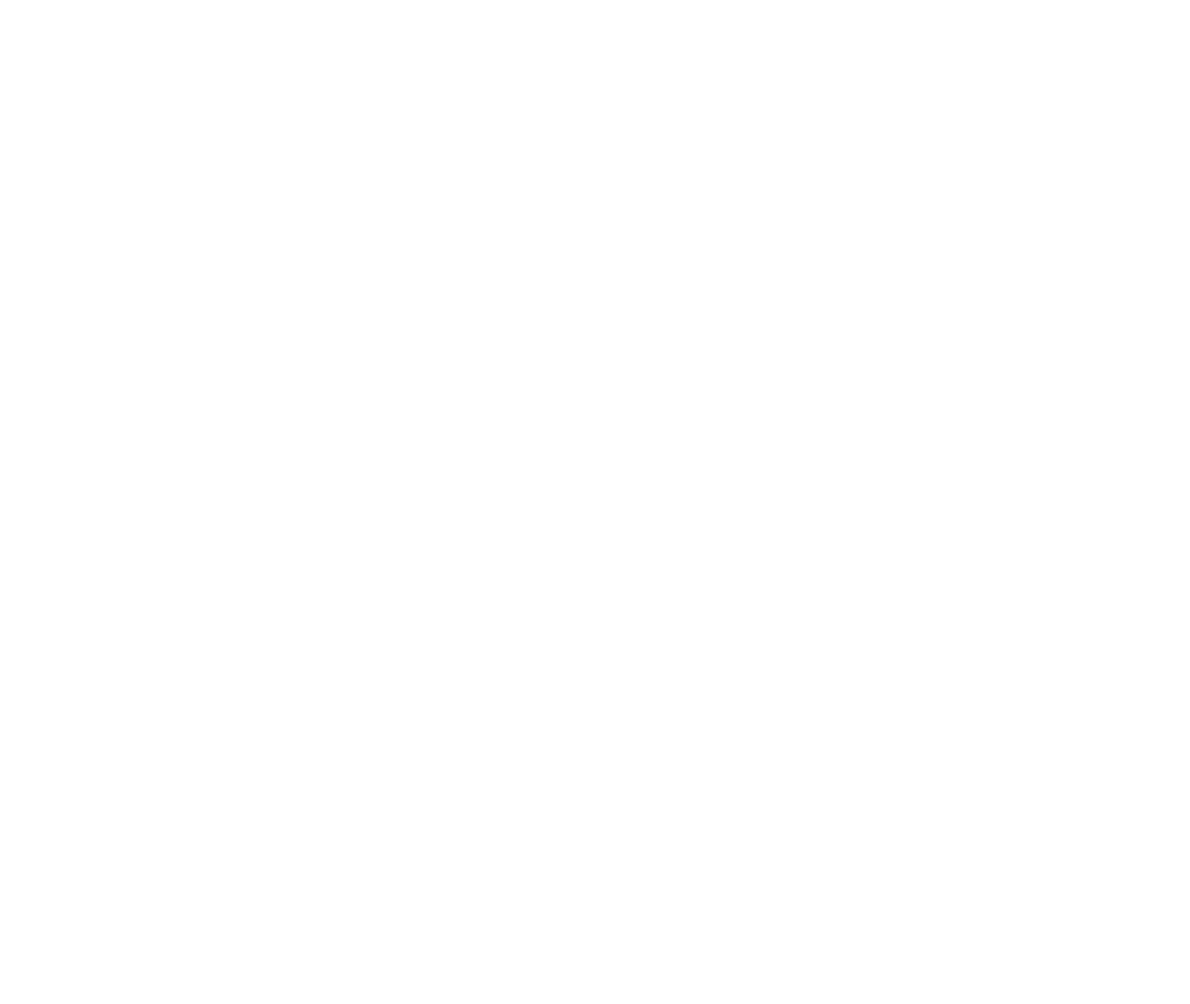
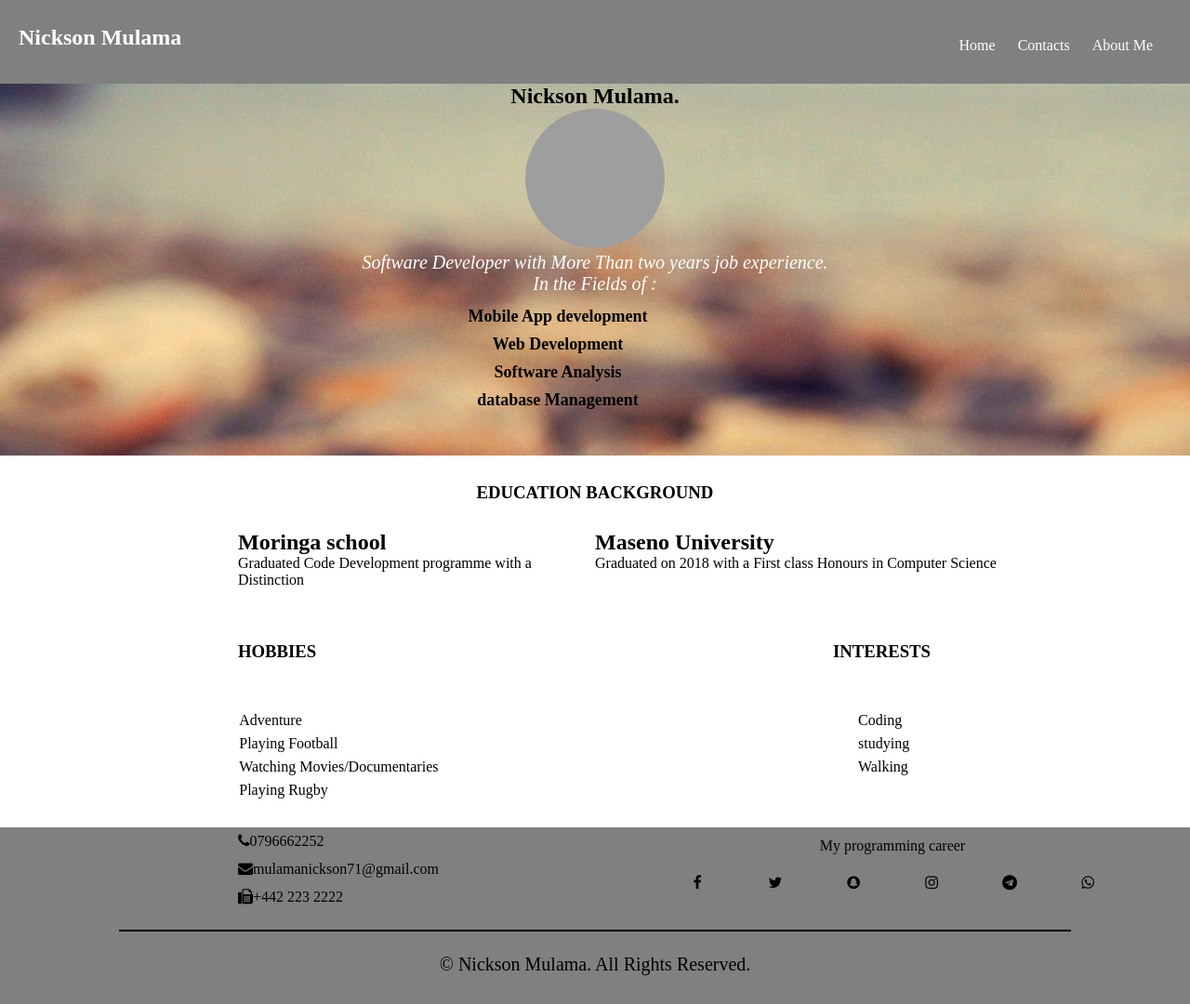
Before and after one commit to nicksonmulama/portfolio, a plain HTML site: page aboutme.html in a window 1280 px wide. Shown: the whole page at 93% size. Before the commit the page ends 800 px from the top, so only its background shows below. Drawn offline with Linux system fonts and the light colour scheme; grey boxes are pictures that could not be loaded.

Commit message:
edited portfolio pages

```diff
--- a/aboutme.html
+++ b/aboutme.html
@@ -0,0 +1,97 @@
+<!DOCTYPE html>
+<html lang="en">
+<head>
+    <meta charset="UTF-8">
+    <meta name="viewport" content="width=device-width, initial-scale=1.0">
+    <title>Document</title>
+    <link rel="stylesheet" href="styles.css">
+    <link rel="stylesheet" href="https://cdnjs.cloudflare.com/ajax/libs/font-awesome/4.7.0/css/font-awesome.min.css">
+
+
+</head>
+<body>
+
+
+
+    <div class="mulama">
+        <h2>Nickson Mulama</h2>
+        <ul>
+            <li> <a href="index1.html">Home</a></li>
+            <li><a href="contacts.html">Contacts</a></li>
+            <li><a href="aboutme.html">About Me</a></li>
+        </ul>
+    </div>
+
+    <section class="s1">
+        <div class="a1">
+            <h2>Nickson Mulama.</h2>
+            <img src="images/nick.jpg">
+            <p>Software Developer with More Than two years job experience.</p>
+            <p>In the Fields of : </p>
+            <ul>
+                <li>Mobile App development</li>
+                <li>Web Development</li>
+                <li>Software Analysis</li>
+                <li>database Management</li>
+            </ul>
+        </div>
+        <div class="a2">
+            <h3>EDUCATION BACKGROUND</h3>
+            <div class="details">
+                <h2> Moringa school</h2>
+                <p>Graduated Code Development programme with a Distinction</p>
+            </div class="details">
+                <h2>Maseno University</h2>
+                <p>Graduated on 2018 with a First class Honours in Computer Science</p>
+
+        </div>
+
+        <div class="a3">
+            <div class="w1">
+
+                <h3>HOBBIES</h3>
+                <ul>
+                    <li>Adventure</li>
+                    <li>Playing Football</li>
+                    <li>Watching Movies/Documentaries</li>
+                    <li>Playing Rugby</li>
+                </ul>
+            </div>
+           <div class="w1">
+
+            <h3>INTERESTS</h3>
+            <ul class="qq">
+                <li>Coding</li>
+                <li>studying</li>
+                <li>Walking</li>
+            </ul>
+           </div>
+
+
+        </div>
+
+    </section>
+
+
+    <footer>
+        <div class="footer1">
+            <p> <i class="fa fa-phone">0796662252</i> </p>
+            <p><i class="fa fa-envelope">mulamanickson71@gmail.com</i></p>
+            <p><i class="fa fa-fax">+442 223 2222</i></p>
+        </div>
+        <div class="footer2">
+            <a href="facebook.com"></a><p>My programming career</p></a>
+            <a href="facebook.com"></a><i class="fa fa-facebook"></i></a>
+            <a href="facebook.com"></a><i class="fa fa-twitter"></i></a>
+            <a href="facebook.com"></a><i class="fa fa-snapchat"></i></a>
+            <a href="facebook.com"></a><i class="fa fa-instagram"></i></a>
+            <a href="facebook.com"></a><i class="fa fa-telegram"></i></a>
+            <a href="facebook.com"></a><i class="fa fa-whatsapp"></i></a>
+
+        </div>
+        <div class="footer3">
+            <p>&copy; Nickson Mulama. All Rights Reserved.</p>
+        </div>
+    </footer>
+
+</body>
--- a/styles.css
+++ b/styles.css
@@ -43,7 +43,7 @@ ul li a:hover{
     border-radius: 5px;
 }
 section{
-    min-height: 500px;
+    min-height: 450px;
 }
 footer{
     background-color: grey;
@@ -109,7 +109,7 @@ footer{
     height: 200px;
 }
 .three{
-    min-height: 500px;
+    min-height: 400px;
     background-color: blanchedalmond;
 }
 .three h3{
@@ -163,3 +163,80 @@ footer{
 #contacting{
     background: url('images/beach.jpg');
 }
+.s1{
+    min-width: 80%;
+}
+.a1{
+    width: 100%;
+    min-height: 300px;
+    background-color:;
+    text-align: center;
+}
+.a1 img{
+    width:150px;
+    height: 150px;
+    border-radius: 80px;
+    margin-bottom: 0px;
+}
+.a1 p{
+    font-size: 20px;
+    font-style: italic;
+    color: white;
+}
+.a1 ul{
+    width: 100%;
+    margin-top: 8px;
+
+
+}
+.a1 ul li{
+    text-align: center;
+    display: block;
+    font-size: large;
+    line-height: 30px;
+    color:;
+    font-weight: bold;
+
+}
+
+
+.a2{
+    width: 100%;
+    margin-top: 100px;
+    background-color: white;
+    min-height: 200px;
+}
+.a2 h3{
+    text-align: center;
+    line-height: 80px;
+}
+.details{
+    width: 30%;
+    float: left;
+    margin-left: 20%;
+}
+.a3{
+    background-color: white;
+    min-height: 200px;
+    width: 100%;
+}
+.w1{
+    width: 30%;
+    margin-left: 20%;
+    float: left;
+}
+.w1 ul{
+    display:block;
+}
+.w1 ul li{
+    display:block;
+    margin-left: 0;
+    margin-left: -60%;
+    /* float: left; */
+    line-height: 25px;
+}
+.qq{
+    left: 0;
+    margin-right: 70%;
+
+}
```
Also changed, not shown: contacts.html (+2 -2 lines), index1.html (renamed from index.html, +2 -3 lines), 1 other file.
